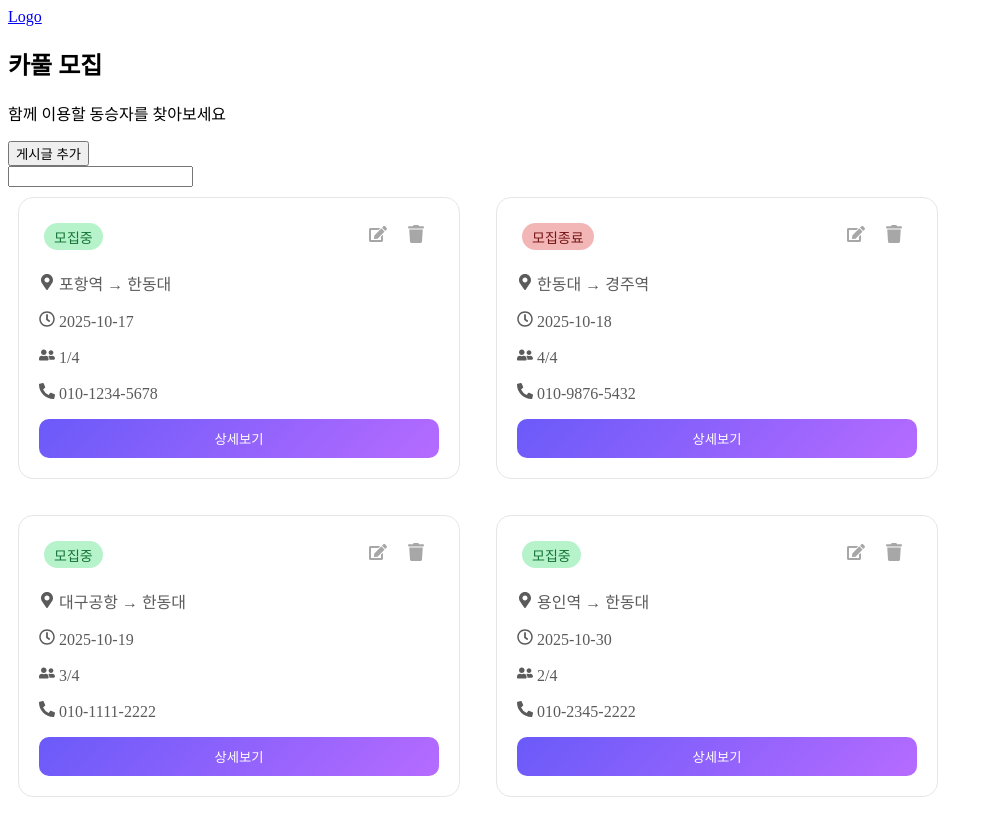
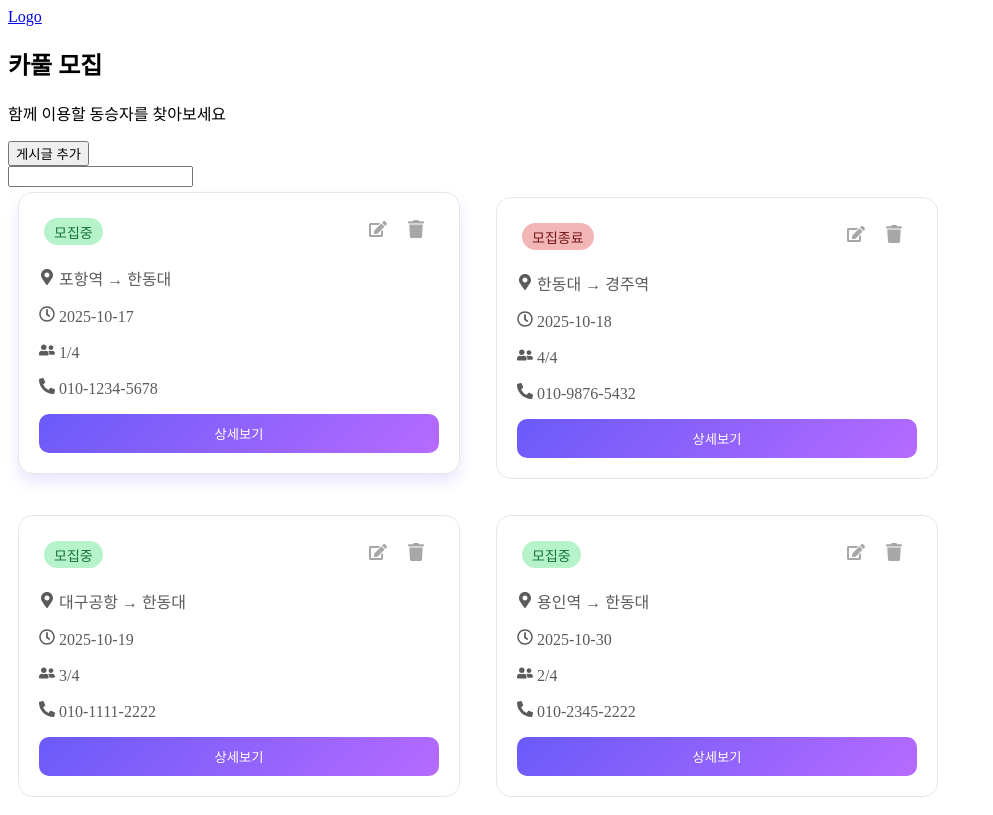
Before and after one commit to zzuniy/HandongCar_my, a React (Create React App) app: page / in a window 1280 px wide. In both pictures the pointer is over the element 239 px from the left and 337 px from the top of the page. Shown: the whole page, without its empty margins (0-993 px from the left). Built offline with nearby package versions, Linux system fonts and the light colour scheme.

Commit message:
card hover

```diff
--- a/src/pages/Home.css
+++ b/src/pages/Home.css
@@ -5,9 +5,11 @@
     border-radius: 15px;
     margin: 10px;
     padding: 20px;
-
-
-
+    transition: transform 0.5s ease, box-shadow 0.5s ease;
+}
+.card:hover{
+    transform: translateY(-5px);
+  box-shadow: 0 8px 15px #e9e6ff;
 }
 .cardallign {
   display: flex;
```
